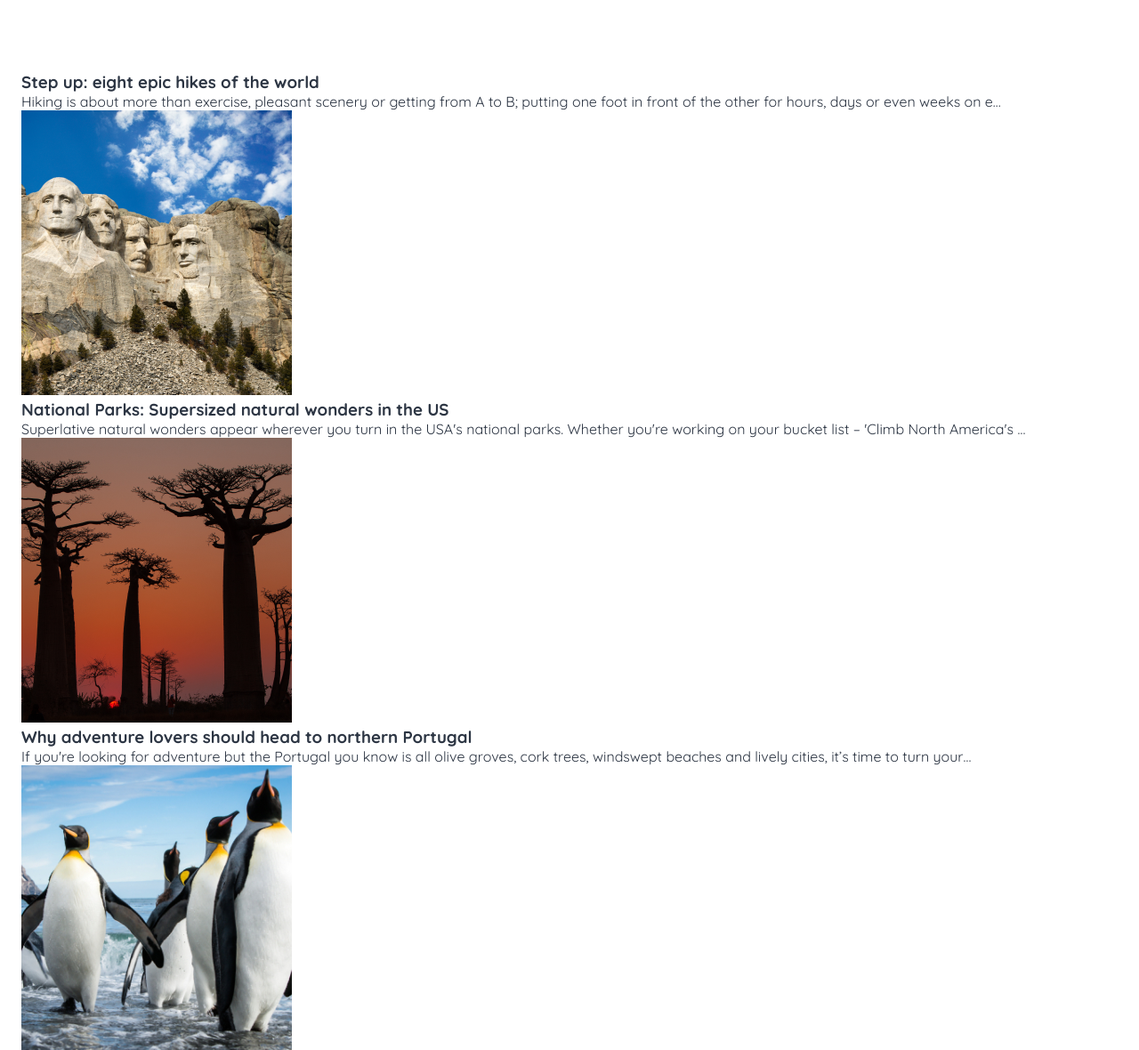
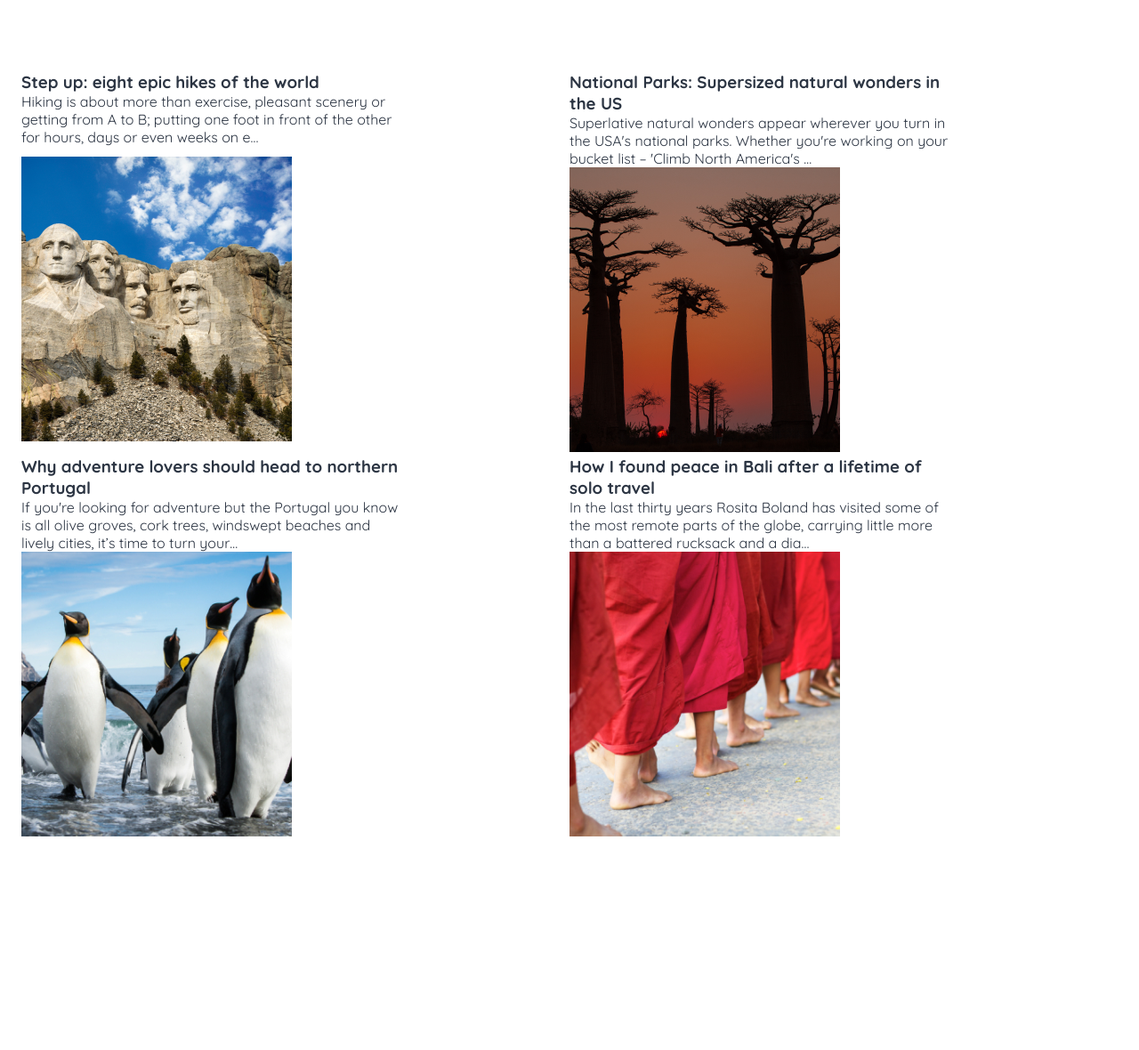
Before and after one commit to kobayashiwa/for02, a plain HTML site: page index.html in a window 1280 px wide. Shown: the top 1180 px of the page at 89% size. After the commit the page ends 1024 px from the top, so only its background shows below. Drawn offline with nearby package versions, Linux system fonts and the light colour scheme.

Commit message:
list内をflexに設定

```diff
--- a/css/style.css
+++ b/css/style.css
@@ -33,23 +33,21 @@ ul, li {
 	display: flex;
 	flex-wrap: wrap;
 }
+.List-item {
+	width: 50%;
+	display: flex;
+	flex-wrap: wrap;
+}
+.detail {
+	width: 70%;
+}
 
 /**
 
 
 
-header .container {
-	display: flex;
-	flex-wrap: wrap;
-	border-bottom: 1px solid #E2E7EA;
-}
-.header-left {
-	width: 40%;
-	text-align: left;
-	line-height: 130px;
-	font-size: 24px;
-	font-weight: 300;
-}
+
+
 .header-left .search {
 	padding-right: 16px;
 	height: 16px;
--- a/index.html
+++ b/index.html
@@ -15,38 +15,38 @@
             <div class="list">
                 <!-- List-item -->
                 <div class="List-item">
-                    <div class="detail">
+                    <div class="detail flex">
                         <h3>Step up: eight epic hikes of the world</h3>
                         <p>Hiking is about more than exercise, pleasant scenery or getting from A to B; putting one foot in front of the other for hours, days or even weeks on e…</p>
                     </div>
-                    <div class="cover"><img src="image/Article01.png" alt="Step up: eight epic hikes of the world"></div>
+                    <div class="cover flex"><img src="image/Article01.png" alt="Step up: eight epic hikes of the world"></div>
                 </div>
                 <!-- List-item -->
                 <!-- List-item -->
                 <div class="List-item">
-                    <div class="detail">
+                    <div class="detail flex">
                         <h3>National Parks: Supersized natural wonders in the US</h3>
                         <p>Superlative natural wonders appear wherever you turn in the USA's national parks. Whether you're working on your bucket list – 'Climb North America's …</p>
                     </div>
-                    <div class="cover"><img src="image/Article02.png" alt="National Parks: Supersized natural wonders in the US"></div>
+                    <div class="cover flex"><img src="image/Article02.png" alt="National Parks: Supersized natural wonders in the US"></div>
                 </div>
                 <!-- List-item -->
                 <!-- List-item -->
                 <div class="List-item">
-                    <div class="detail">
+                    <div class="detail flex">
                         <h3>Why adventure lovers should head to northern Portugal</h3>
                         <p>If you're looking for adventure but the Portugal you know is all olive groves, cork trees, windswept beaches and lively cities, it’s time to turn your…</p>
                     </div>
-                    <div class="cover"><img src="image/Article03.png" alt="Why adventure lovers should head to northern Portugal"></div>
+                    <div class="cover flex"><img src="image/Article03.png" alt="Why adventure lovers should head to northern Portugal"></div>
                 </div>
                 <!-- List-item -->
                 <!-- List-item -->
                 <div class="List-item">
-                    <div class="detail">
+                    <div class="detail flex">
                         <h3>How I found peace in Bali after a lifetime of solo travel</h3>
                         <p>In the last thirty years Rosita Boland has visited some of the most remote parts of the globe, carrying little more than a battered rucksack and a dia… </p>
                     </div>
-                    <div class="cover"><img src="image/Article04.png" alt="How I found peace in Bali after a lifetime of solo travel"></div>
+                    <div class="cover flex"><img src="image/Article04.png" alt="How I found peace in Bali after a lifetime of solo travel"></div>
                 </div>
                 <!-- List-item -->
             </div>
```
